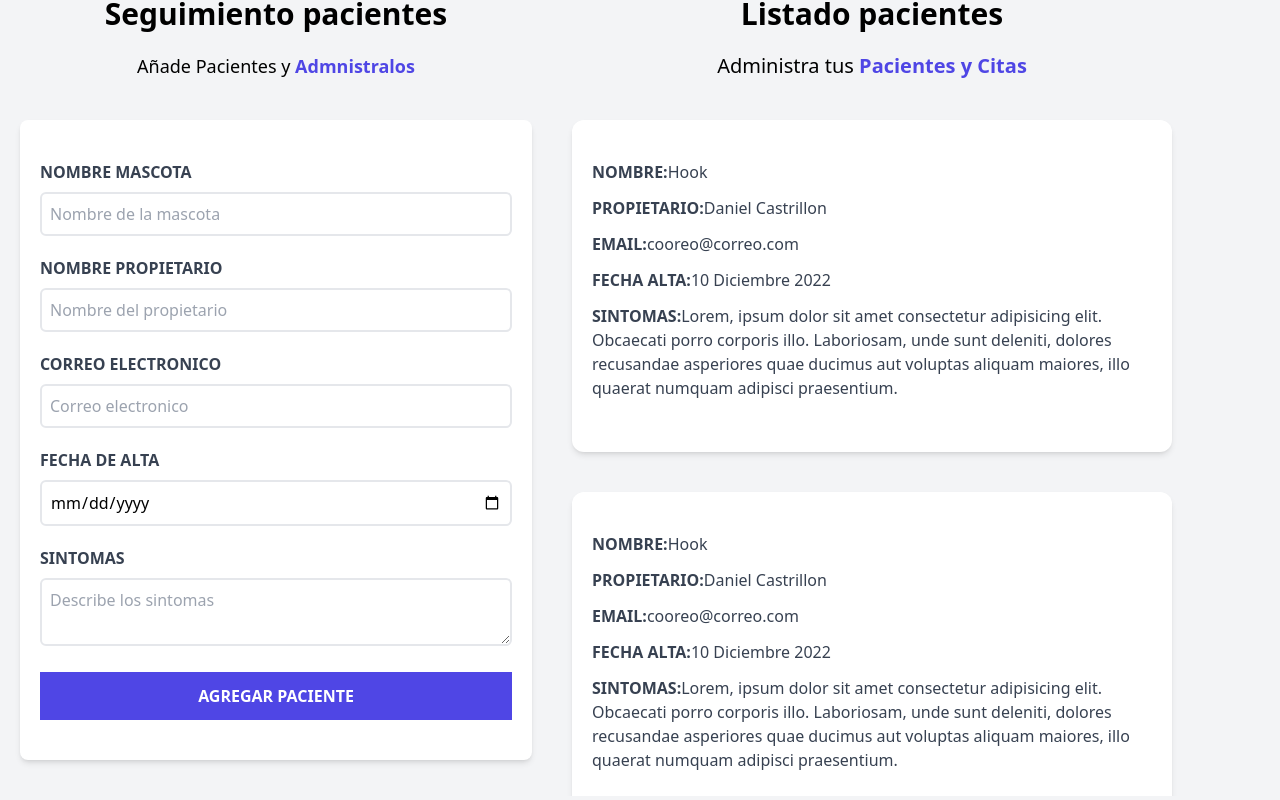
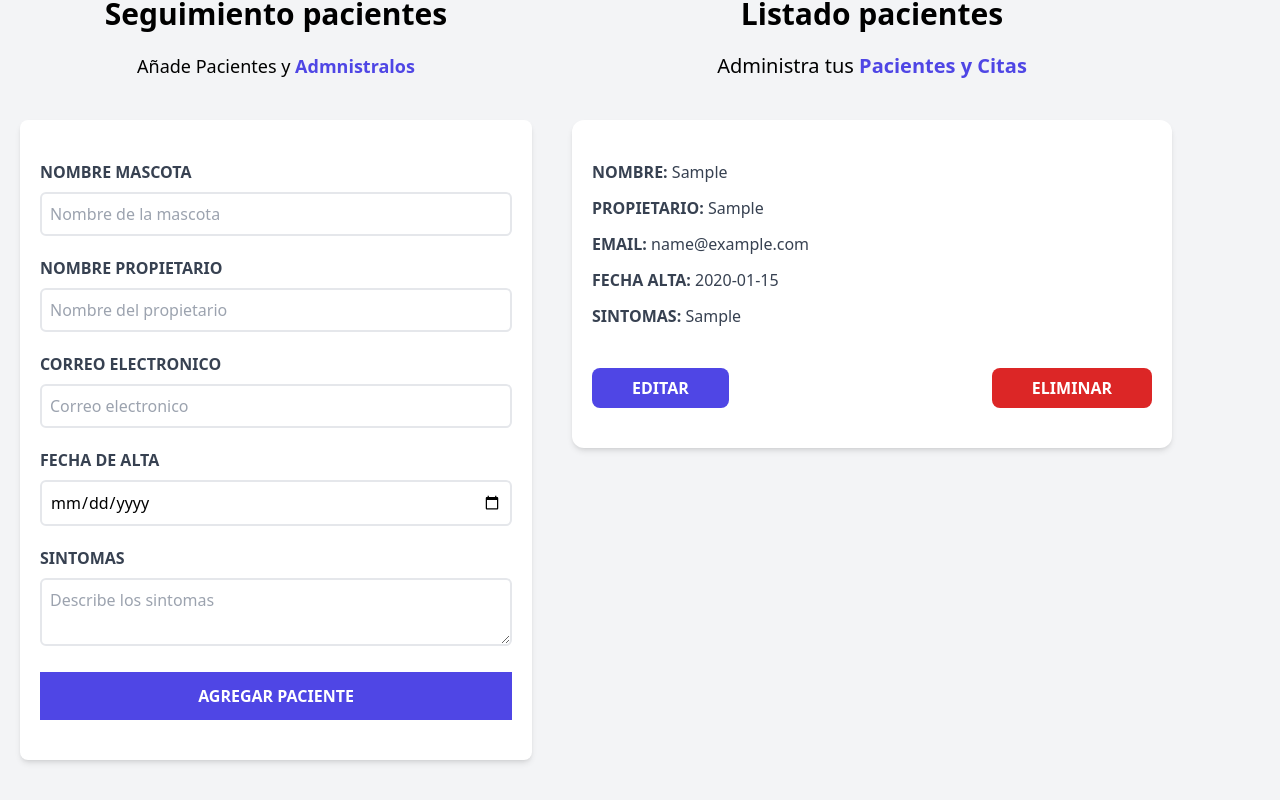
Before and after one commit to DanielCastrillon/React, a React (Vite) app in the folder citas-react/: page / in a window 1280 px wide. Both pictures are taken after typing "Sample", "Sample", "name@example.com", "2020-01-15", "Sample" into the empty fields and a click on the input "Agregar paciente". Shown: the part 180-980 px from the top of the page. Built offline with nearby package versions, Linux system fonts and the light colour scheme.

Commit message:
fit: cambiosReact

```diff
--- a/citas-react/src/App.jsx
+++ b/citas-react/src/App.jsx
@@ -8,6 +8,7 @@
 function App() {
   //Objeto de tipo usuario que se pasa a formulario
   const [pacientes, setPacientes] = useState([]);
+  const [paciente, setPaciente] = useState({});
 
   return (
     <div className='container mx-auto mt-20'>
@@ -17,8 +18,12 @@
           //Se pasa el objeto mediante props al formularios
           pacientes={pacientes}
           setPacientes = {setPacientes}
+          paciente = {paciente}
         />
-        <ListadoPacientes/>
+        <ListadoPacientes
+          pacientes={pacientes}
+          setPaciente={setPaciente}
+        />
       </div>
     </div>
   )
--- a/citas-react/src/components/Formulario.jsx
+++ b/citas-react/src/components/Formulario.jsx
@@ -1,14 +1,27 @@
 import {useState, useEffect} from 'react';
 import ComponenteError from './ComponenteError';
 
-const Formulario = ({pacientes, setPacientes}) => {
+const Formulario = ({pacientes, setPacientes, paciente}) => {
   const [nombre, setNombre] = useState('');
   const [propietario, setPropietario] = useState('');
   const [email, setEmail] = useState('');
   const [alta, setAlta] = useState('');
   const [sintomas, setSintomas] = useState('');
+  const [error, setError] = useState(false);
 
-  const [error, setError] = useState(false);
+  //Escucha los cambios que sucedan en alguna parte del state
+  useEffect(() => {
+    console.log(paciente);
+  },[paciente]);
+
+
+
+  const generarId = () => {
+    const random = Math.random().toString(36).substring(2);
+    const fecha = Date.now().toString(36);
+
+    return random+fecha;
+  }
 
   const handleSubmit = (e) => {
     //Siempre se debe poner para evitar comportamiento por defecto
@@ -29,7 +42,8 @@
       propietario,
       email,
       alta,
-      sintomas
+      sintomas,
+      id: generarId()
     }
 
     console.log(objetoPaciente);
--- a/citas-react/src/components/ListadoPacientes.jsx
+++ b/citas-react/src/components/ListadoPacientes.jsx
@@ -1,23 +1,37 @@
 import Paciente from "./Paciente";
 
 
-const ListadoPacientes = () => {
+const ListadoPacientes = ({pacientes, setPaciente}) => {
+
+
   return (
     <div className="md:w-1/2 lg:3/5 md:h-screen overflow-y-scroll">
-      <h2 className="font-black text-3xl text-center">Listado pacientes</h2>
-        <p className="text-xl mt-5 mb-10 text-center">
-            Administra tus {''}
-            <span className="text-indigo-600 font-bold">Pacientes y Citas</span>
-        </p>
-        <Paciente/>
-        <Paciente/>
-        <Paciente/>
-        <Paciente/>
-        <Paciente/>
-
-
-
-
+      {/* CONDICIONAL DE TEXTO DINAMICO */}
+      {pacientes.length && pacientes ? (
+        <>
+          <h2 className="font-black text-3xl text-center">Listado pacientes</h2>
+          <p className="text-xl mt-5 mb-10 text-center">
+              Administra tus {''}
+              <span className="text-indigo-600 font-bold">Pacientes y Citas</span>
+          </p>
+            {pacientes.map((paciente)=>
+              <Paciente
+                key = {paciente.id}
+                paciente = {paciente}
+                setPaciente = {setPaciente}
+              />
+            )}
+        </>
+        /* EL SI NO DEL CONDICIONAL */
+      ):(
+        <>
+          <h2 className="font-black text-3xl text-center">No hay pacientes</h2>
+          <p className="text-xl mt-5 mb-10 text-center">
+              Agrega pacientes {''}
+              <span className="text-indigo-600 font-bold">para verlos aqui</span>
+          </p>
+        </>
+      )}
     </div>
   )
 }
--- a/citas-react/src/components/Paciente.jsx
+++ b/citas-react/src/components/Paciente.jsx
@@ -1,31 +1,52 @@
+import { useEffect } from "react";
 
-const Paciente = () => {
+const Paciente = ({paciente, setPaciente}) => {
+    useEffect(() => {
+    console.log('Componente ok');
+  },[]);
+
+  const {nombre} = paciente;
+
+
   return (
     <div className="mx-5 my-10 bg-white shadow-md px-5 py-10 rounded-xl">
         <p className="font-bold mb-3 text-gray-700 uppercase">
-            Nombre:{''}
-            <span className="font-normal normal-case">Hook</span>
+            Nombre:{' '}
+            <span className="font-normal normal-case">{nombre}</span>
         </p>
 
         <p className="font-bold mb-3 text-gray-700 uppercase">
-            Propietario:{''}
-            <span className="font-normal normal-case">Daniel Castrillon</span>
+            Propietario:{' '}
+            <span className="font-normal normal-case">{paciente.propietario}</span>
         </p>
 
         <p className="font-bold mb-3 text-gray-700 uppercase">
-            Email:{''}
-            <span className="font-normal normal-case">cooreo@correo.com</span>
+            Email:{' '}
+            <span className="font-normal normal-case">{paciente.email}</span>
         </p>
 
         <p className="font-bold mb-3 text-gray-700 uppercase">
-            Fecha Alta:{''}
-            <span className="font-normal normal-case">10 Diciembre 2022</span>
+            Fecha Alta:{' '}
+            <span className="font-normal normal-case">{paciente.alta}</span>
         </p>
 
         <p className="font-bold mb-3 text-gray-700 uppercase">
-            Sintomas:{''}
-            <span className="font-normal normal-case">Lorem, ipsum dolor sit amet consectetur adipisicing elit. Obcaecati porro corporis illo. Laboriosam, unde sunt deleniti, dolores recusandae asperiores quae ducimus aut voluptas aliquam maiores, illo quaerat numquam adipisci praesentium.</span>
+            Sintomas:{' '}
+            <span className="font-normal normal-case">{paciente.sintomas}</span>
         </p>
+        <div className="flex justify-between mt-10">
+            <button
+                className="py-2 px-10 bg-indigo-600 hover:bg-indigo-700 text-white font-bold uppercase rounded-lg"
+                type="button"
+                onClick={()=>setPaciente(paciente)}>
+                Editar
+            </button>
+
+            <button
+                className="py-2 px-10 bg-red-600 hover:bg-red-700 text-white font-bold uppercase rounded-lg" type="button">
+                Eliminar
+            </button>
+        </div>
     </div>
   )
 }
```
